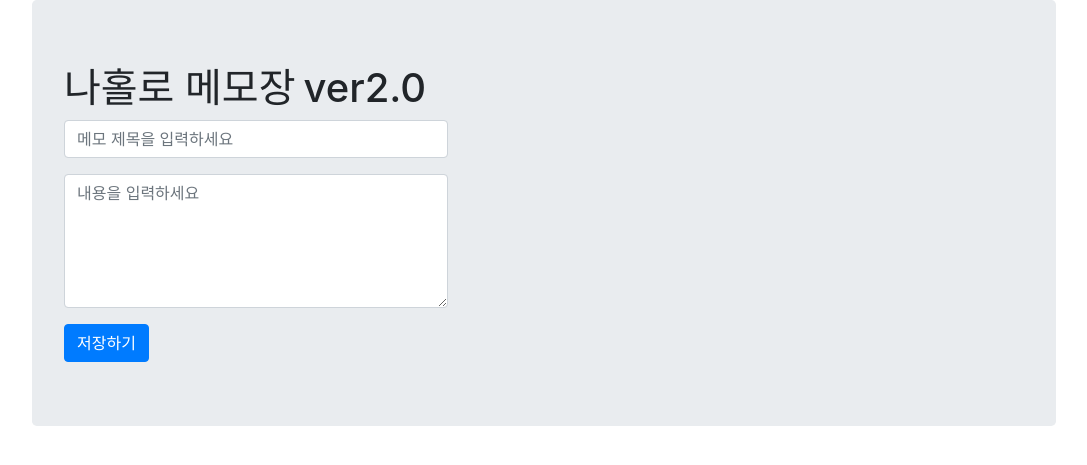
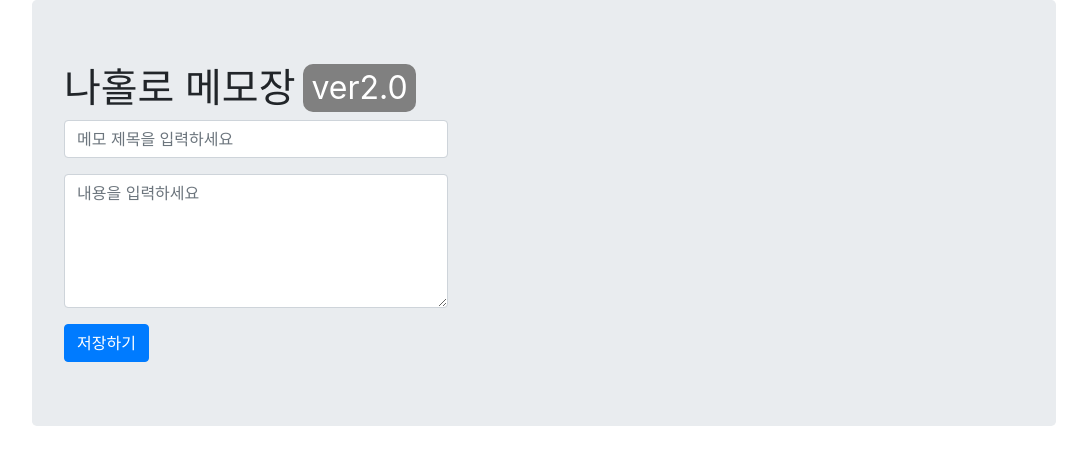
Before and after one commit to yeonwooz/memo, a Flask app: page / in a window 1280 px wide. Shown: the top 465 px of the page, without its empty margins (96-1183 px from the left). Run offline with Flask 2, Linux system fonts and the light colour scheme; data that the repository does not hold is empty.

Commit message:
css change

```diff
--- a/static/style.css
+++ b/static/style.css
@@ -27,3 +27,14 @@ body {
 .hide {
   display: none;
 }
+
+.ver-container {
+  background-color: #808080;
+  color: #ffffff;
+  border-radius: 10px;
+  height: 3rem;
+}
+
+.version {
+  font-size: 2rem;
+}
--- a/templates/index.html
+++ b/templates/index.html
@@ -19,7 +19,9 @@
         <div class="jumbotron">
             <div class="d-flex flex-row">
                 <h1 class="display-6">나홀로 메모장</h1>
-                <h1 class="ml-2 display-6">ver2.0</h1>
+                <div class="ml-2 ver-container pl-2 pr-2">
+                    <p class="version">ver2.0</p>
+                </div>
             </div>
             <div class="form-wrapper">
                 <div class="form-group">
```
